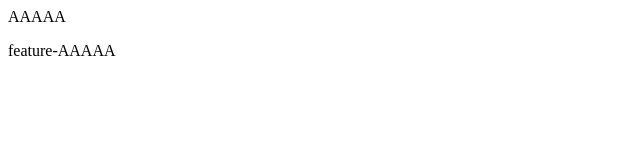
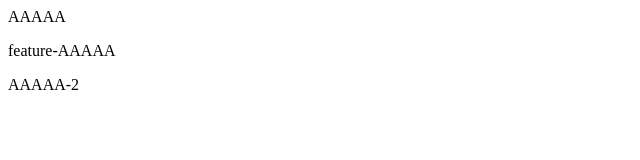
Before and after one commit to jojomango/git-test, a plain HTML site: page index.html in a window 1280 px wide. Shown: the full height of the page, 0-640 px from the left. Drawn offline with Linux system fonts and the light colour scheme.

Commit message:
add aaa in feature-a 2

```diff
--- a/index.html
+++ b/index.html
@@ -1,4 +1,5 @@
 <html>
   <p>AAAAA</p>
   <p>feature-AAAAA</p>
+  <p>AAAAA-2</p>
 </html>
```
